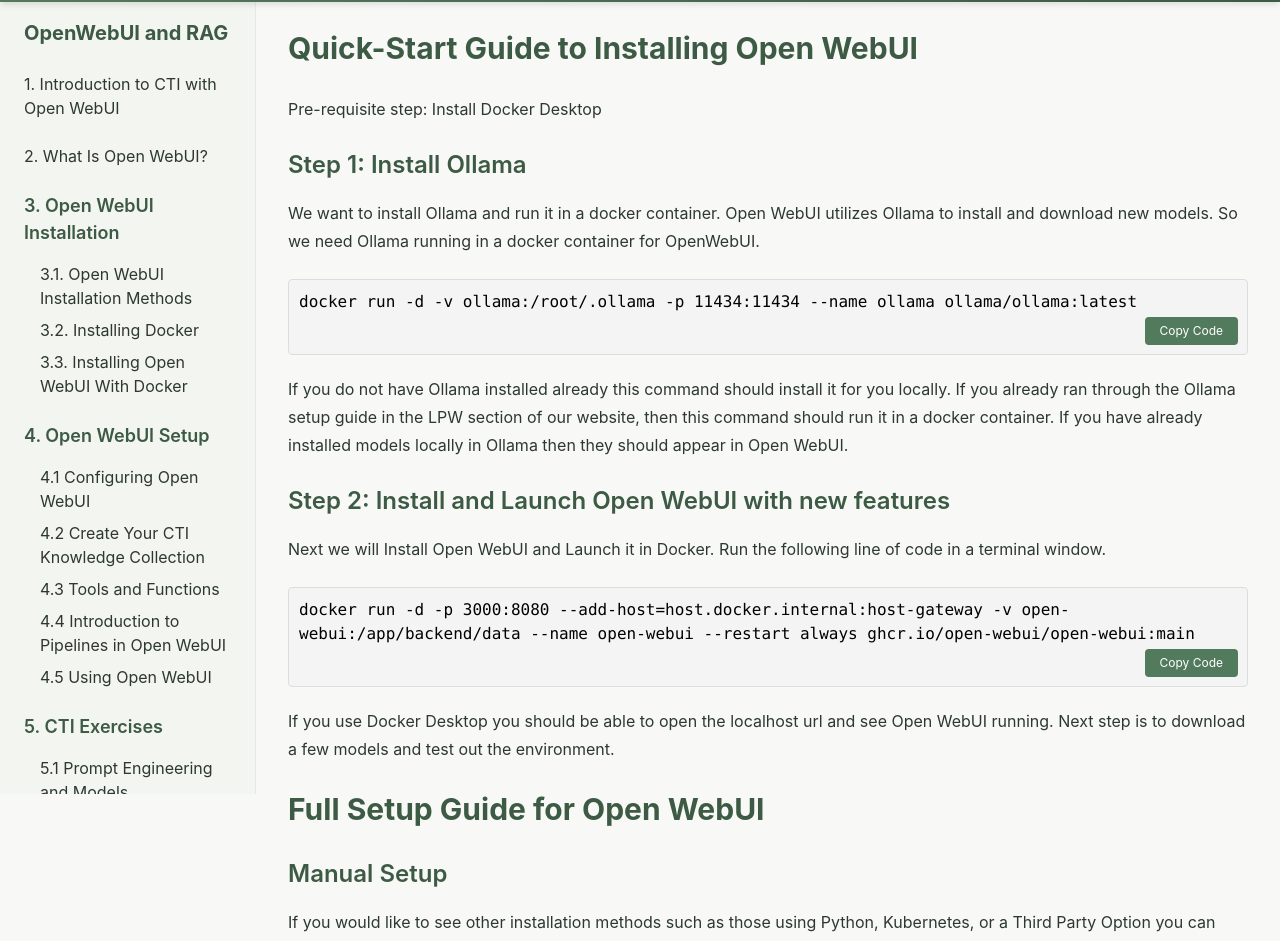
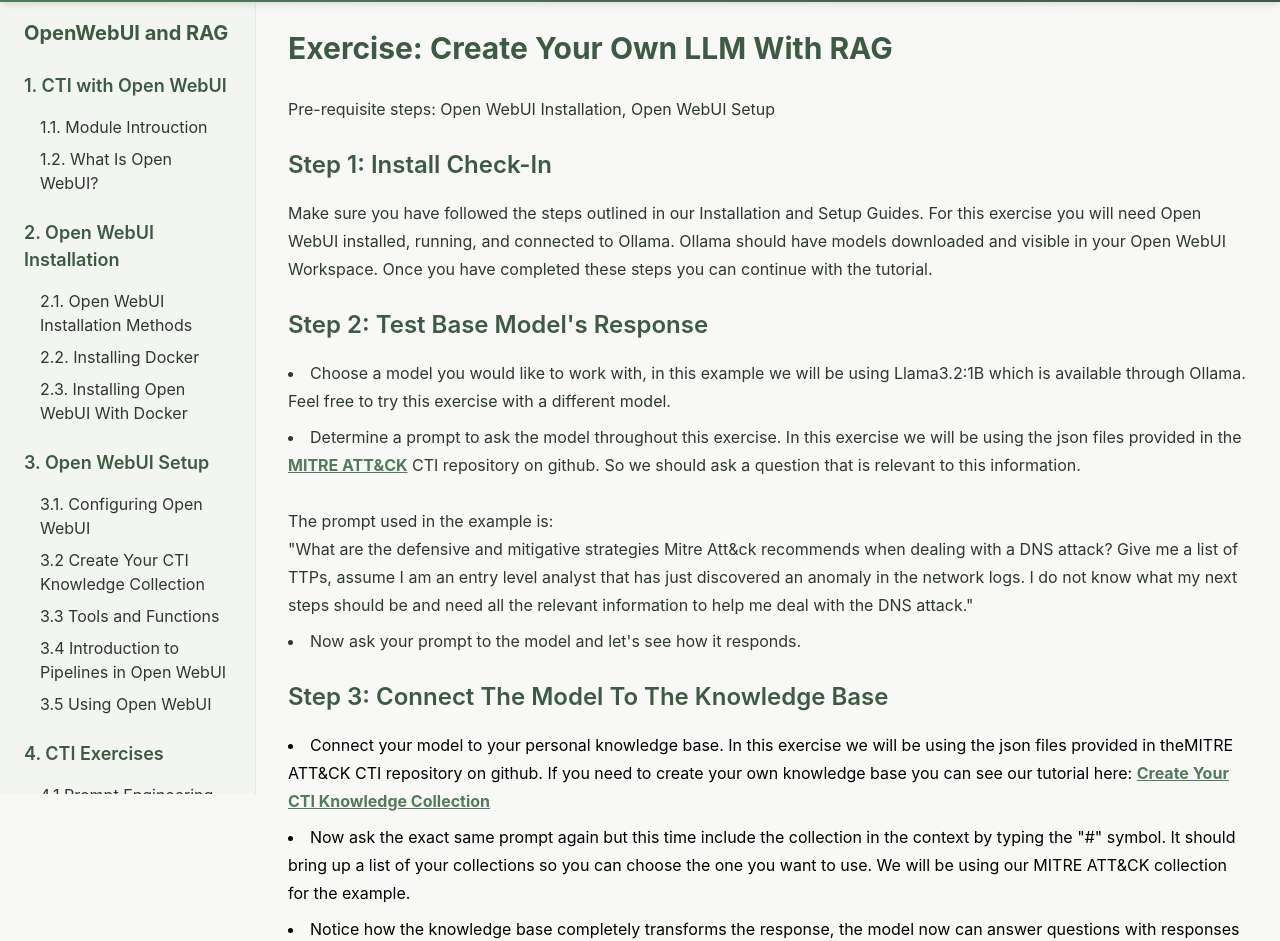
Before and after one commit to jakapop1/aisenseiV2, a React (Create React App) app: page /cti/exercises/RAG-exercise in a window 1280 px wide. Shown: the part 70-1011 px from the top of the page. Built offline with nearby package versions, Linux system fonts and the light colour scheme.

Commit message:
Added CTIInstallMethods and CTIRAGExercise
added page contents

```diff
--- a/src/App.js
+++ b/src/App.js
@@ -20,6 +20,7 @@
 import CTITools from './pages/cti/CTIToolsFunc';
 import CTIPipes from './pages/cti/CTIPipelines';
 import CTIExercise from './pages/cti/exercises/CTIRAGExercise';
+import CTIWaysToInstall from './pages/cti/CTIInstallMethods';
 
 function App() {
   return (
@@ -41,6 +42,7 @@
             <Route path="/lpw/PromptEngineering" element={<PromptEngineering />} />
             <Route path ="/cti" element={<CTILanding />} />
             <Route path ="/cti/openwebui" element={<CTIIntro />} />
+            <Route path ="/cti/waystoinstall" element={<CTIWaysToInstall />} />
             <Route path ="/cti/docker" element={<DockerSetup />} />
             <Route path ="/cti/setup" element={<CTISetup />} />
             <Route path = "/cti/RAG" element={<CTIRag />} />
--- a/src/components/layout/CTISidebar.js
+++ b/src/components/layout/CTISidebar.js
@@ -10,38 +10,38 @@
   };
 
   const menuItems = {
-    module: {
-      title: '1. Introduction to CTI with Open WebUI',
-      path: '/cti'
-    },
+
     introduction: {
-      title: '2. What Is Open WebUI?',
-      path: '/cti/openwebui'
+      title: '1. CTI with Open WebUI',
+      items: [
+        { path: '/cti', text: '1.1. Module Introuction'},
+        { path: '/cti/openwebui', text: '1.2. What Is Open WebUI?' }
+      ]
     },
     install: {
-      title: '3. Open WebUI Installation',
+      title: '2. Open WebUI Installation',
       items: [
-        { path: '/cti/waystoinstall', text: '3.1. Open WebUI Installation Methods' },
-        { path: '/cti/docker', text: '3.2. Installing Docker' },
-        { path: '/cti/setup', text: '3.3. Installing Open WebUI With Docker' }
+        { path: '/cti/waystoinstall', text: '2.1. Open WebUI Installation Methods' },
+        { path: '/cti/docker', text: '2.2. Installing Docker' },
+        { path: '/cti/setup', text: '2.3. Installing Open WebUI With Docker' }
       ]
     },
     setup: {
-      title: '4. Open WebUI Setup',
+      title: '3. Open WebUI Setup',
       items: [
-        { path: '/cti/settings', text: '4.1 Configuring Open WebUI' },
-        { path: '/cti/RAG', text: '4.2 Create Your CTI Knowledge Collection' },
-        { path: '/cti/tools', text: '4.3 Tools and Functions' },
-        { path: '/cti/pipelines', text: '4.4 Introduction to Pipelines in Open WebUI'},
-        { path: '/cti/using', text: '4.5 Using Open WebUI' }
+        { path: '/cti/settings', text: '3.1. Configuring Open WebUI' },
+        { path: '/cti/RAG', text: '3.2 Create Your CTI Knowledge Collection' },
+        { path: '/cti/tools', text: '3.3 Tools and Functions' },
+        { path: '/cti/pipelines', text: '3.4 Introduction to Pipelines in Open WebUI'},
+        { path: '/cti/using', text: '3.5 Using Open WebUI' }
       ]
     },
     exercises: {
-      title: '5. CTI Exercises',
+      title: '4. CTI Exercises',
       items: [
-        { path: '/cti/prompt-engineering', text: '5.1 Prompt Engineering and Models' },
-        { path: '/cti/exercises/RAG-exercise', text: '5.2 Exercise: Testing The Benefits of RAG' },
-        { path: '/cti/advanced-analysis', text: '5.3 Advanced Analysis Exercises' }
+        { path: '/cti/prompt-engineering', text: '4.1 Prompt Engineering and Models' },
+        { path: '/cti/exercises/RAG-exercise', text: '4.2 Exercise: Testing The Benefits of RAG' },
+        { path: '/cti/advanced-analysis', text: '4.3 Advanced Analysis Exercises' }
       ]
     }
   };
@@ -52,25 +52,7 @@
         OpenWebUI and RAG
       </h2>
 
-      <div className="sidebar-section">
-        <Link
-          to={menuItems.module.path}
-          className={`sidebar-link ${isActive(menuItems.module.path) ? 'active' : ''}`}
-        >
-          {menuItems.module.title}
-        </Link>
-      </div>
-
-      <div className="sidebar-section">
-        <Link
-          to={menuItems.introduction.path}
-          className={`sidebar-link ${isActive(menuItems.introduction.path) ? 'active' : ''}`}
-        >
-          {menuItems.introduction.title}
-        </Link>
-      </div>
-
-      {Object.entries({install: menuItems.install, setup: menuItems.setup, exercises: menuItems.exercises}).map(([key, section]) => (
+      {Object.entries({introduction: menuItems.introduction, install: menuItems.install, setup: menuItems.setup, exercises: menuItems.exercises}).map(([key, section]) => (
         <div key={key} className="sidebar-section">
           <h3 className="sidebar-section-title">{section.title}</h3>
           <ul className="sidebar-list">
--- a/src/index.css
+++ b/src/index.css
@@ -349,3 +349,9 @@
   font-size: 0.9em;
   color: #333;
 }
+
+.highlight-text {
+  color:#527a5c;
+  text-decoration-line: underline;
+  font-weight: bold;
+}
--- /dev/null
+++ b/src/pages/cti/CTIInstallMethods.js
@@ -0,0 +1,39 @@
+import React from 'react';
+import CTILayout from '../../components/layout/CTILayout';
+import CopyCodeButton from '../../components/shared/CopyCodeButton';
+import NavButtons from '../../components/shared/NavButtons';
+
+const CTIWaysToInstall = () => {
+  return (
+    <CTILayout>
+      <h1>Ways To Install Open WebUI</h1>
+
+      <section>
+        <h2>Open WebUI Is Available Through Docker, Python, Kubernetes, and The Third Party Software Pinokio</h2>
+        <p>
+          Open WebUI is available for download and installation on Mac, Windows, and Linux systems. Please pick the appropriate distribution
+          that works for your system. The reccommended setup method is Docker as it is easy to use and connect the containers for Open WebUI,
+          Ollama, and Pipelines. Our setup guide will focus the Docker install method but if you would like to use Python, Kubernetes, or Pinokio,
+          please visit the Open WebUI Documentation and follow their guide.
+        </p>
+
+        <p>Please see the documentation below </p>
+
+        <a href="https://docs.openwebui.com/getting-started/quick-start/"><pre><code>https://docs.openwebui.com/getting-started/quick-start/</code></pre></a>
+
+      </section>
+      <NavButtons
+          previous = {{
+            link: "/cti/openwebui",
+            text: "What is Open WebUI?"
+          }}
+          next={{
+            link: "/cti/docker",
+            text: "Installing Docker"
+          }}
+        />
+    </CTILayout>
+  );
+};
+
+export default CTIWaysToInstall;
--- a/src/pages/cti/exercises/CTIRAGExercise.js
+++ b/src/pages/cti/exercises/CTIRAGExercise.js
@@ -4,51 +4,78 @@
 import NavButtons from '../../../components/shared/NavButtons';
 
 const CTIExercise = () => {
-  return (
+  return(
     <CTILayout>
-      <h1>Quick-Start Guide to Installing Open WebUI</h1>
+      <h1>Exercise: Create Your Own LLM With RAG</h1>
 
       <p>
-        Pre-requisite step: Install Docker Desktop
+        Pre-requisite steps: Open WebUI Installation, Open WebUI Setup
       </p>
 
       <section>
-        <h2>Step 1: Install Ollama</h2>
+        <h2>Step 1: Install Check-In</h2>
         <p>
-          We want to install Ollama and run it in a docker container. Open WebUI utilizes Ollama to install and download new models. So we need Ollama running in a docker container for OpenWebUI.
+          Make sure you have followed the steps outlined in our Installation and Setup Guides. For this exercise you will need
+          Open WebUI installed, running, and connected to Ollama. Ollama should have models downloaded and visible in your Open WebUI
+          Workspace. Once you have completed these steps you can continue with the tutorial.
         </p>
+        <h2>Step 2: Test Base Model's Response</h2>
+        <p>
+          <li>Choose a model you would like to work with, in this example we will be using Llama3.2:1B which is available through Ollama.
+          Feel free to try this exercise with a different model.</li>
+          <li>Determine a prompt to ask the model throughout this exercise. In this exercise we will be using the json files provided in the
+          <a class="highlight-text" href="https://github.com/mitre/cti"> MITRE ATT&CK</a> CTI repository on github. So we should ask a question that is relevant to this
+          information.<br /><br/>The prompt used in the example is:<br /> &quot;What are the defensive and mitigative strategies Mitre Att&ck recommends
+          when dealing with a DNS attack? Give me a list of TTPs, assume I am an entry level analyst that has just discovered an anomaly in
+          the network logs. I do not know what my next steps should be and need all the relevant information to help me deal with the DNS
+          attack.&quot;</li>
+          <li>Now ask your prompt to the model and let's see how it responds.</li>
+        </p>
+        <image />
 
-        <CopyCodeButton
-                code={`docker run -d -v ollama:/root/.ollama -p 11434:11434 --name ollama ollama/ollama:latest`}
-        />
+        <h2>Step 3: Connect The Model To The Knowledge Base</h2>
+        <li>Connect your model to your personal knowledge base. In this exercise we will be using the json files provided in the
+            <a href="https://github.com/mitre/cti">MITRE ATT&CK</a> CTI repository on github. If you need to create
+              your own knowledge base you can see our tutorial here: <a class="highlight-text" href="/cti/RAG">Create Your CTI Knowledge Collection</a></li>
+        <li>Now ask the exact same prompt again but this time include the collection in the context by typing the &quot;#&quot; symbol.
+          It should bring up a list of your collections so you can choose the one you want to use. We will be using our MITRE ATT&CK collection
+          for the example.
+        </li>
+        <li>Notice how the knowledge base completely transforms the response, the model now can answer questions with responses directly
+          from the MITRE ATT&CK documentation.
+        </li>
 
         <p>
-            If you do not have Ollama installed already this command should install it for you locally. If you already ran through the
-            Ollama setup guide in the LPW section of our website, then this command should run it in a docker container. If you have
-            already installed models locally in Ollama then they should appear in Open WebUI.
+          It is clear to see that RAG improves the performance of LLMs so they can answer niche questions if provided the proper information.
+          Open WebUI makes RAG easy with its file manager UI, creating it is as easy as using Google Drive. One key drawback of this easy to use
+          implementation is the manual process of pulling and updating documents. With a large enough knowledge base we can see how this poses a
+          big issue. This leads us to the next section of our exercise.
         </p>
-
-        <h2>Step 2: Install and Launch Open WebUI with new features</h2>
-        <p>
-            Next we will Install Open WebUI and Launch it in Docker. Run the following line of code in a terminal window.
-        </p>
-
-        <CopyCodeButton code={`docker run -d -p 3000:8080 --add-host=host.docker.internal:host-gateway -v open-webui:/app/backend/data --name open-webui --restart always ghcr.io/open-webui/open-webui:main`} />
-
-        <p>
-            If you use Docker Desktop you should be able to open the localhost url and see Open WebUI running. Next step is to download a few models and test out the environment.
-        </p>
-
       </section>
 
-      <h1>Full Setup Guide for Open WebUI</h1>
+      <h1>Implementing RAG with Pipelines</h1>
+      <p>
+        Pipelines enable us to call functions and implement RAG in a different and more dynamic way. We can use Pipelines to tell the model
+        to fetch and parse data from the web. This allows the model to pull data at the time it receives a user request, ensuring all information
+        is up to date.
+      </p>
 
       <section>
-        <h2>Manual Setup</h2>
-        <p>If you would like to see other installation methods such as those using Python, Kubernetes, or a Third Party Option you can visit
-            the Open WebUI Documentation and see the installation steps.
+        <h2>Step 1: Install and Configure Pipelines</h2>
+        <p>
+          You can follow the Open WebUI Documentation and its guide to set up Pipelines.
         </p>
-        <a href="https://docs.openwebui.com/getting-started/quick-start/"><pre><code>https://docs.openwebui.com/getting-started/quick-start/</code></pre></a>
+        <h2>Step 2: Creating the RAG pipeline</h2>
+        <h3>Step 3: Test the pipeline</h3>
+      </section>
+
+      <h1>Complete RAG Implementation</h1>
+      <section>
+        <p>
+          If we combine the static knowledge base with RAG pipelines we can create an easy to use custom model with cybersecurity expertise.
+          We can use pipelines to update our knowledge base so our collection of documents stays up to date, or we can use pipelines like APIs
+          to pull data from the web on demand.
+        </p>
       </section>
       <NavButtons
           previous = {{
```
